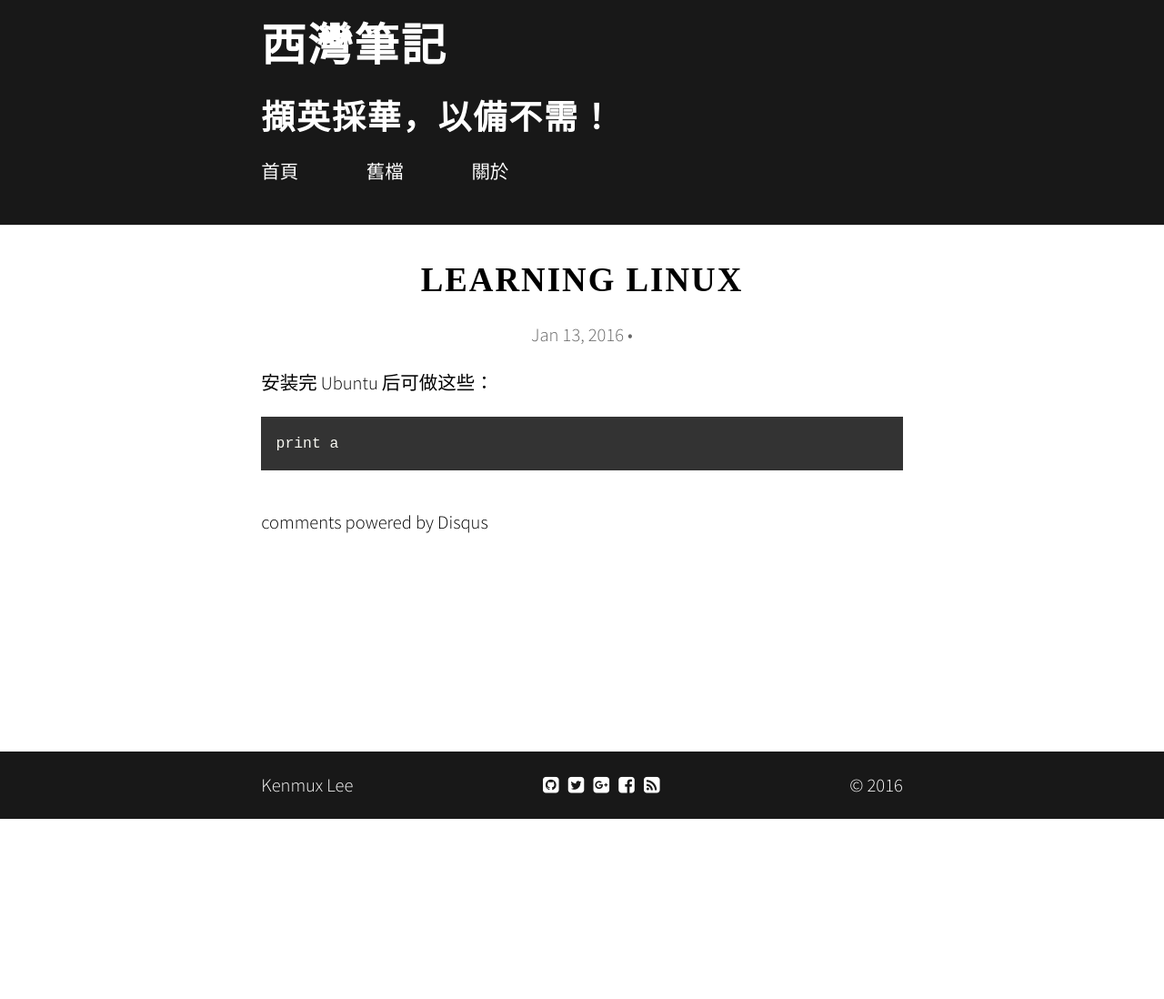
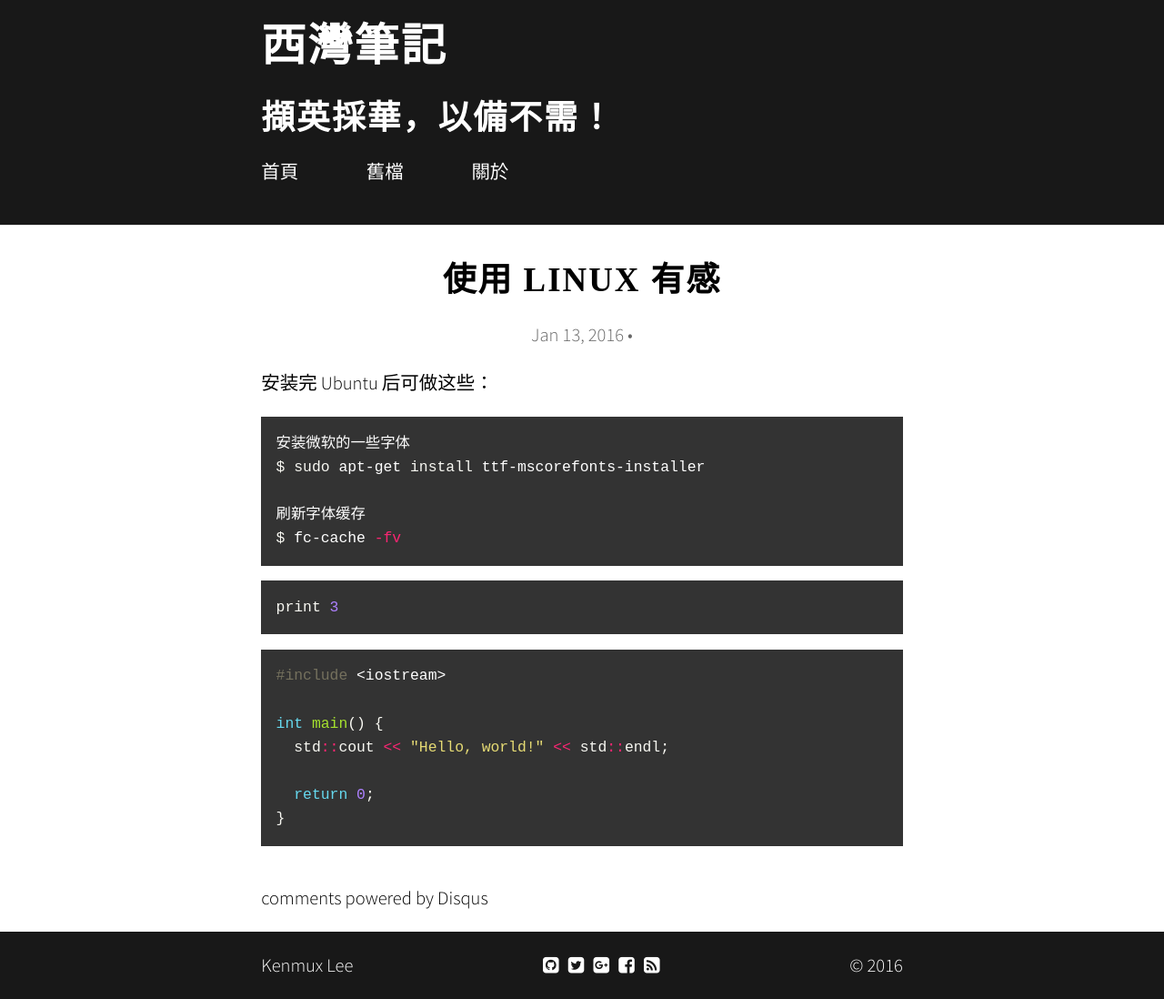
Before and after one commit to Justme0/justme0.github.io, a Jekyll site: the page built from _posts/2016-01-13-learning-linux.md, in a window 1280 px wide. Shown: the whole page at 91% size. Built offline with Jekyll 4.4.1, drawn with Linux system fonts in a browser that asks for light colours; nearby versions of some CDN libraries; some web fonts are replaced; Markdown is read by kramdown in place of the engine named in the settings; comment, search, counter and statistics services are not loaded; before the commit the page ends 900 px from its top, so only the background shows below that.

Commit message:
change markdown interpreter

````diff
--- a/_config.yml
+++ b/_config.yml
@@ -24,9 +24,14 @@ enforce_ssl: xiwan.info
 exclude: [".rvmrc", ".rbenv-version", "README.md", "Rakefile", "changelog.md"]
 defaults: [{scope: {path: ""}, values: {layout: "default"}}, {scope: {path: "", type: "posts"}, values: {comments: true}}]
 highlighter: pygments
-markdown: kramdown # [ maruku | rdiscount | kramdown | redcarpet ]
-kramdown:
-    input: GFM # Enable GitHub Flavored Markdown (fenced code blocks)
+
+#markdown: kramdown # [ maruku | rdiscount | kramdown | redcarpet ]
+#kramdown:
+#    input: GFM # Enable GitHub Flavored Markdown (fenced code blocks)
+
+markdown: redcarpet
+redcarpet:
+    extensions: ["fenced_code_blocks", "tables", "highlight", "with_toc_data", "strikethrough", "underline"]
 
 # Settings for <!-- more --> tag
 #
--- a/_posts/2016-01-13-learning-linux.md
+++ b/_posts/2016-01-13-learning-linux.md
@@ -1,10 +1,28 @@
 ---
-titile: "使用 Linux 有感"
+title: "使用 Linux 有感"
 comments: true
 ---
 
 安装完 Ubuntu 后可做这些：
 
+``` bash
+安装微软的一些字体
+$ sudo apt-get install ttf-mscorefonts-installer
+
+刷新字体缓存
+$ fc-cache -fv
+```
+
 ```ruby
-print a
+print 3
 ```
+
+```cpp
+#include <iostream>
+
+int main() {
+  std::cout << "Hello, world!" << std::endl;
+
+  return 0;
+}
+```
````
Also changed, not shown: _posts/2016-01-13-book.md (added, +5 -0 lines), 2 other files.
